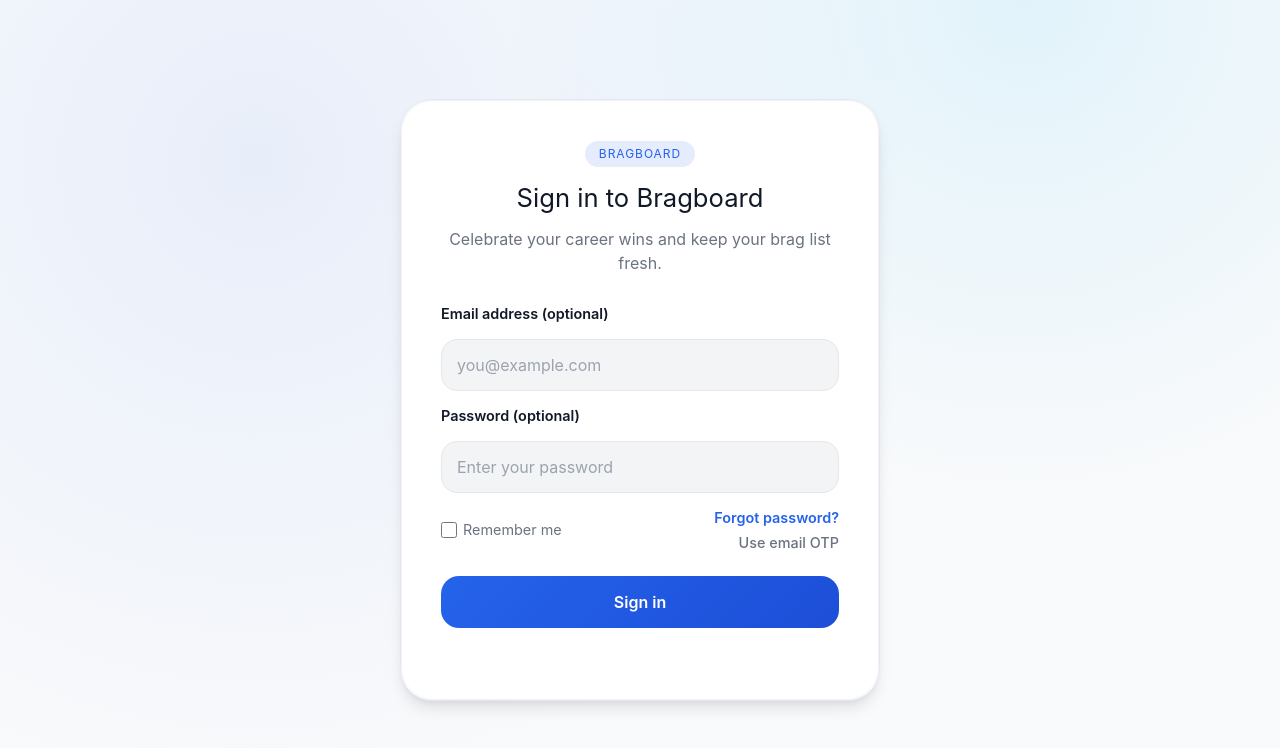
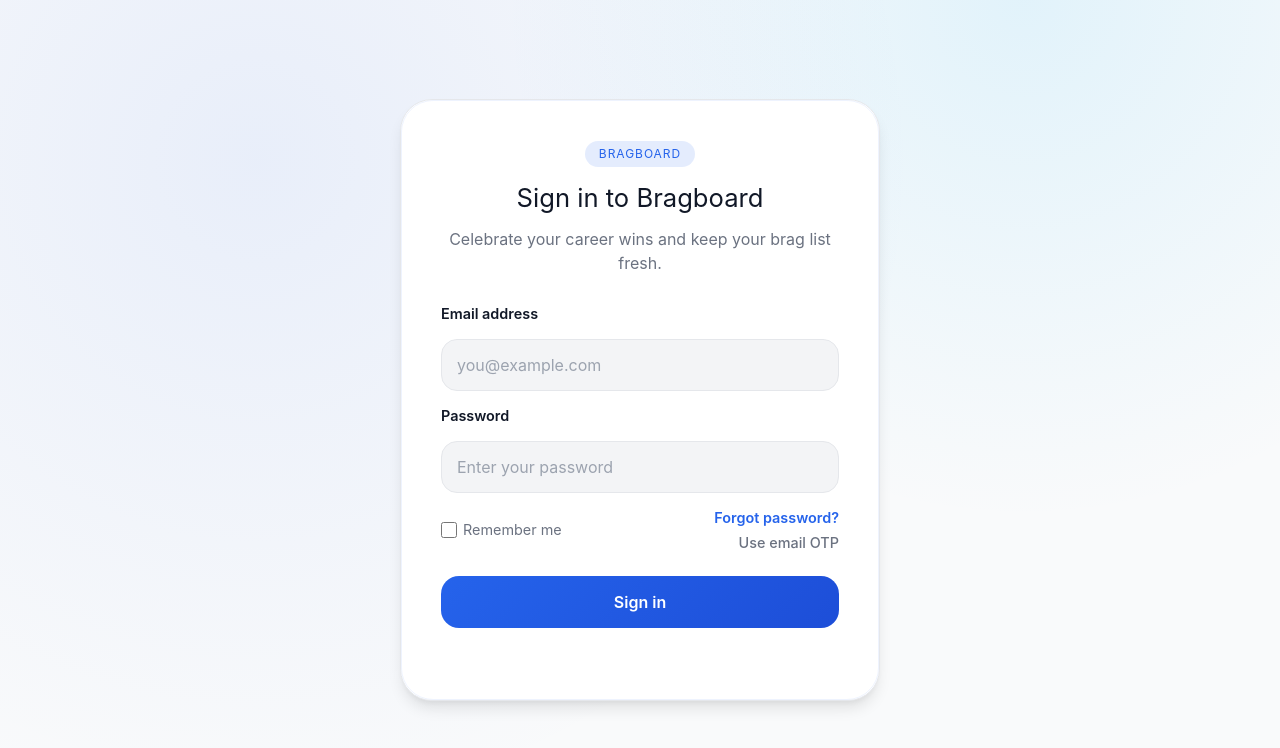
Before and after one commit to springboardmentor182b-netizen/bragboard-2, a React (Create React App) app in the folder client/: page /login in a window 1280 px wide. Shown: the top 748 px of the page. Built offline with nearby package versions, Linux system fonts and the light colour scheme; no server answers.

Commit message:
login page issue resolved

```diff
--- a/client/src/features/pages/FeedPage.js
+++ b/client/src/features/pages/FeedPage.js
@@ -1,4 +1,4 @@
-import React, { useState, useEffect } from 'react';
+import React, { useState, useEffect, useCallback } from 'react';
 import axios from 'axios';
 import { jwtDecode } from 'jwt-decode';
 import Header from '../layout/Header';
@@ -24,9 +24,9 @@
             }
         }
         fetchShoutouts();
-    }, []);
+    }, [fetchShoutouts]);
 
-    const fetchShoutouts = async () => {
+    const fetchShoutouts = useCallback(async () => {
         try {
             setLoading(true);
             const token = localStorage.getItem('token') || sessionStorage.getItem('token');
@@ -65,7 +65,7 @@
         } finally {
             setLoading(false);
         }
-    };
+    }, [currentUserId]);
 
     const handleReportClick = (shoutout) => {
         setCurrentShoutoutToReport(shoutout);
--- a/client/src/features/pages/Login.js
+++ b/client/src/features/pages/Login.js
@@ -206,7 +206,7 @@
           {(mode === MODES.LOGIN || mode === MODES.FORGOT) && (
             <>
               <label className="login-label" htmlFor="email">
-                Email address (optional)
+                Email address
               </label>
               <input
                 id="email"
@@ -223,7 +223,7 @@
           {mode === MODES.LOGIN && (
             <>
               <label className="login-label" htmlFor="password">
-                Password (optional)
+                Password
               </label>
               <input
                 id="password"
--- a/client/src/features/pages/MyShoutouts.js
+++ b/client/src/features/pages/MyShoutouts.js
@@ -1,4 +1,4 @@
-import React, { useState, useEffect } from 'react';
+import React, { useState, useEffect, useCallback } from 'react';
 import axios from 'axios';
 import { jwtDecode } from 'jwt-decode';
 import Header from '../layout/Header';
@@ -22,9 +22,9 @@
       }
     }
     fetchShoutouts();
-  }, []);
+  }, [fetchShoutouts]);
 
-  const fetchShoutouts = async () => {
+  const fetchShoutouts = useCallback(async () => {
     try {
       setLoading(true);
       const token = localStorage.getItem('token') || sessionStorage.getItem('token');
@@ -63,7 +63,7 @@
     } finally {
       setLoading(false);
     }
-  };
+  }, [currentUserId]);
 
   const filteredShoutouts = shoutouts.filter(s => {
     if (activeTab === 'received') {
```
